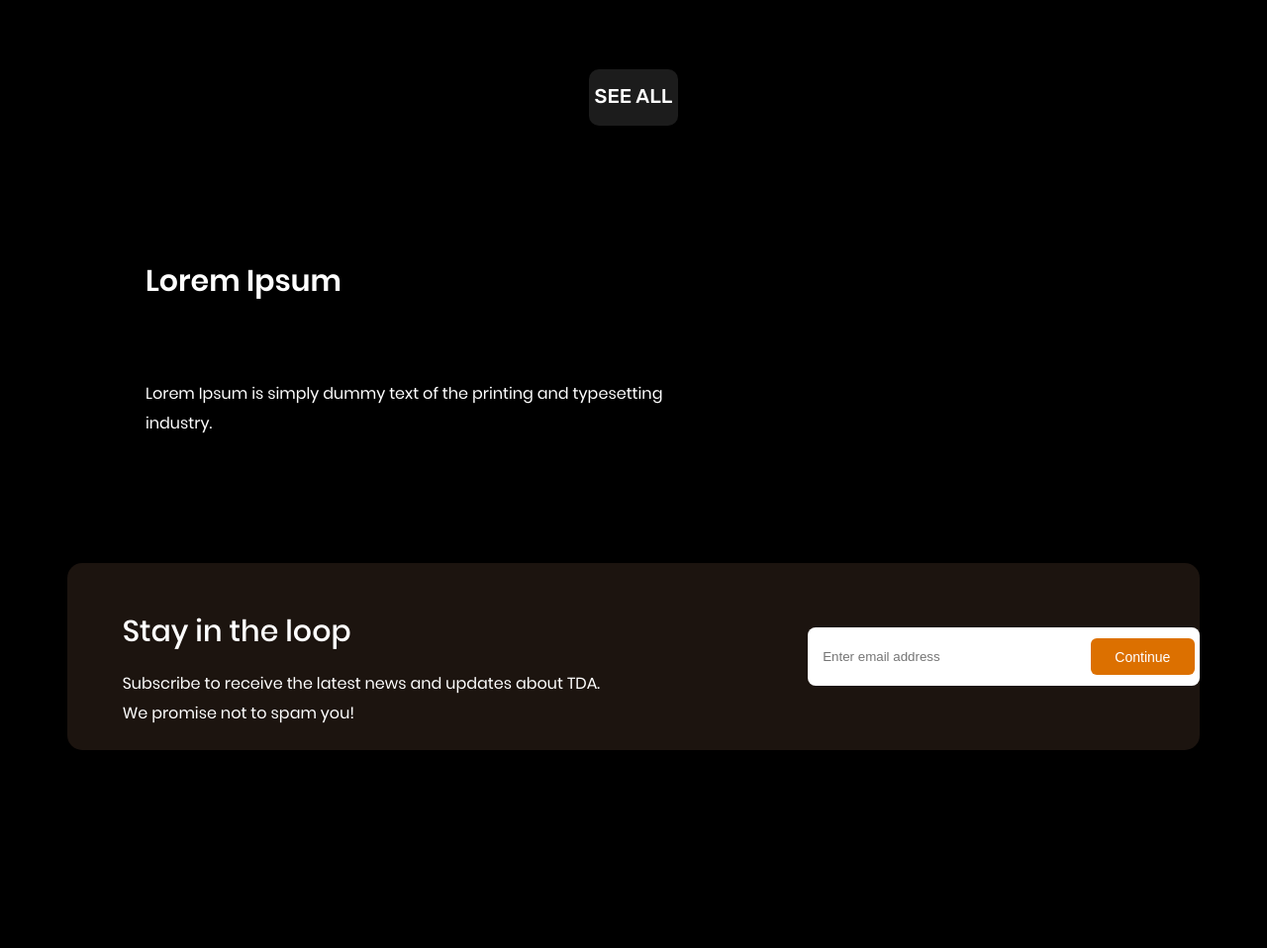
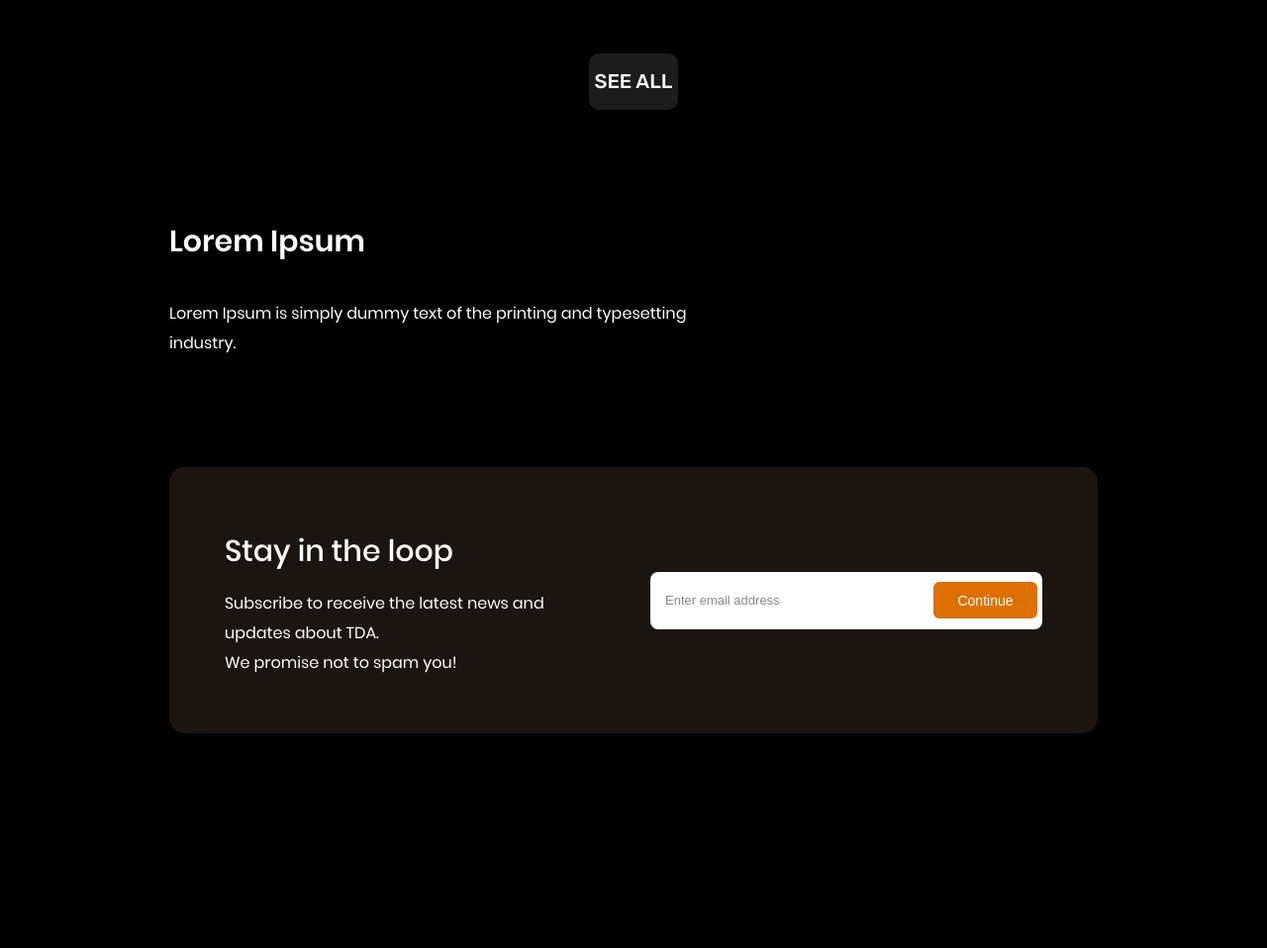
Before and after one commit to Registrat00r/Gaming-Platform-website, a PHP site: page / in a window 1280 px wide; the page is wider, and only the part inside the window is pictured. Shown: the part 4720-5678 px from the top of that part at 99% size. Run offline with PHP 8.4, Linux system fonts and the light colour scheme.

Commit message:
Платформа

```diff
--- a/index.html
+++ b/index.html
@@ -13,10 +13,10 @@
 		<nav class="navbar">
 			<h1 class="navbar__logo">LOGO</h1>
 			<ul class="navbar-ul">
-				<li class="navbar-li" style="text-decoration: underline;">Home</li>
-				<li class="navbar-li">About</li>
-				<li class="navbar-li">Portfolio</li>
-				<li class="navbar-li">News</li>
+				<li class="navbar-li navbar__home-li">Home</li>
+				<li class="navbar-li navbar__about-li">About</li>
+				<li class="navbar-li navbar__portfolio-li">Portfolio</li>
+				<li class="navbar-li navbar__news-li">News</li>
 				<button type="button" class="navbar__sign-button">Sign up</button>
 			</ul>
 		</nav>
--- a/styles/blocks/Event.css
+++ b/styles/blocks/Event.css
@@ -1,69 +1,76 @@
 .event {
     font-family: 'Poppins', sans-serif;
     margin-top: 105px;
+    padding: 0 24px;
 }
 
 .event__information {
     display: flex;
     flex-direction: column;
-
     gap: 30px;
+    max-width: 1170px;
+    margin: 0 auto;
 }
 
 .event__information-title {
     font-size: 30px;
     font-weight: 600;
-    line-height: 187.5%;
+    line-height: 56px;
+    margin: 0;
 }
 
 .event__information-discription {
     font-size: 16px;
     font-weight: 400;
-    line-height: 187.5%;
+    line-height: 30px;
+    margin: 0;
 }
 
-.event__information-form-block{
+.event__information-form-block {
     display: flex;
     justify-content: center;
+    margin-top: 110px;
 }
 
 .event__information-block {
     display: flex;
     align-items: center;
+    justify-content: space-between;
 
-    width: 1170px;
-    height: 189px;
+    width: 100%;
+    max-width: 1170px;
+    min-height: 189px;
 
     background: #1C140F;
 
     border-radius: 15px;
-
-    margin-top:110px
+    padding: 40px 56px;
+    gap: 40px;
 }
 
 .event__information-email {
     display: flex;
     flex-direction: column;
+    flex: 1;
 
-    width: 636px;
-    height: 107px;
-
-    padding: 0 56px;
     gap: 10px;
+    min-width: 0;
 }
 
 .event__information__email-title {
     font-size: 30px;
     font-weight: 500;
-    line-height: 187.5%;
+    line-height: 56px;
 
     margin: 0;
+
+    white-space: nowrap;
 }
 
 .event__information__email-discription {
     font-size: 16px;
     font-weight: 400;
-    line-height: 187.5%;
+    line-height: 30px;
 
     margin: 0;
 }
@@ -72,26 +79,32 @@
     display: flex;
     align-items: center;
 
-    width: 385.68px;
-    height: 48px;
+    width: 100%;
+    max-width: 386px;
+    min-height: 48px;
 
     background: #ffffff;
 
     border-radius: 8px;
-    padding: 5.5px;
+    padding: 5px;
+    gap: 5px;
 }
 
 .form-input {
-    flex-grow: 1;
-
+    flex: 1;
     border: none;
     outline: none;
 
     padding: 0 10px;
 
+    font-size: 13px;
+
+    min-width: 0;
+
+    background: transparent;
 }
 
-.form-input ::placeholder{
+.form-input::placeholder {
     font-size: 13px;
     font-weight: 300;
 
@@ -100,16 +113,95 @@
 
 .form-button {
     width: 105px;
-    height: 37px;
+    min-height: 37px;
 
     color: #ffffff;
     background: #DC7000;
+    border: none;
 
-    border: none;
     border-radius: 6px;
-
     cursor: pointer;
 
     font-size: 14px;
     font-weight: 400;
+
+    white-space: nowrap;
+    flex-shrink: 0;
 }
+
+@media (max-width: 1024px) {
+    .event__information-block {
+        padding: 30px 40px;
+        gap: 30px;
+    }
+    .event__information__email-title {
+        font-size: 26px;
+        line-height: 49px;
+    }
+    .form {
+        max-width: 340px;
+    }
+}
+
+@media (max-width: 768px) {
+    .event {
+        margin-top: 60px;
+        padding: 0 16px;
+    }
+    .event__information-form-block {
+        margin-top: 60px;
+    }
+    .event__information-block {
+        flex-direction: column;
+        align-items: flex-start;
+
+        padding: 30px;
+        min-height: auto;
+        gap: 24px;
+    }
+    .event__information-email {
+        width: 100%;
+    }
+    .event__information__email-title {
+        font-size: 24px;
+        line-height: 45px;
+
+        white-space: normal;
+    }
+    .form {
+        max-width: 100%;
+        flex-direction: column;
+
+        padding: 8px;
+        gap: 8px;
+    }
+    .form-input {
+        width: 100%;
+        padding: 12px 10px;
+        font-size: 14px;
+    }
+    .form-button {
+        width: 100%;
+        min-height: 44px;
+        font-size: 15px;
+    }
+}
+
+@media (max-width: 480px) {
+    .event__information-title {
+        font-size: 24px;
+        line-height: 45px;
+    }
+    .event__information-discription {
+        font-size: 14px;
+        line-height: 26px;
+    }
+    .event__information__email-title {
+        font-size: 22px;
+        line-height: 41px;
+    }
+    .event__information__email-discription {
+        font-size: 14px;
+        line-height: 26px;
+    }
+}
```
Also changed, not shown: styles/blocks/Header.css (+66 -76 lines), README.md, styles/blocks/Footer.css (line endings or trailing spaces).
